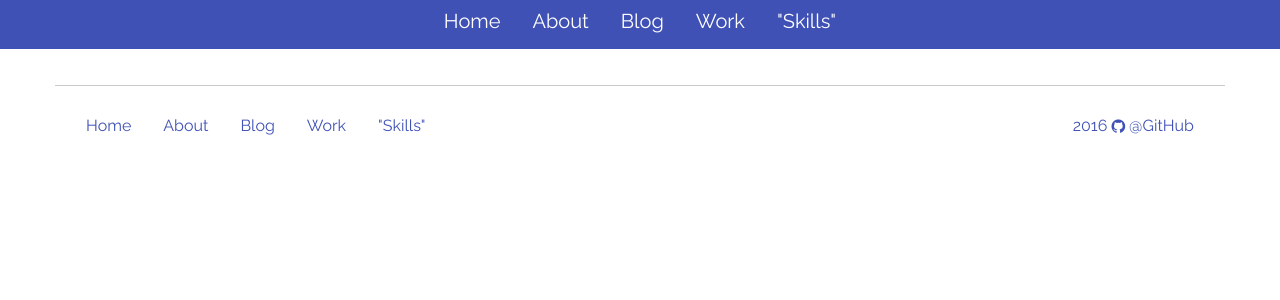
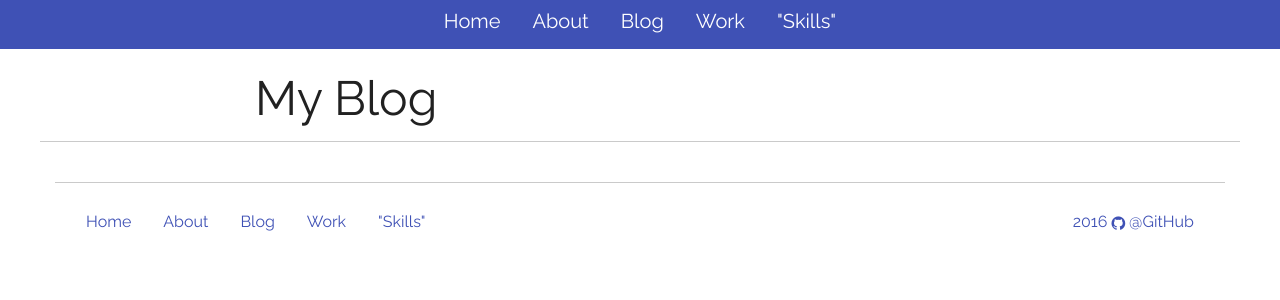
Before and after one commit to torleif-nielsen/torleif-nielsen.github.io, a Jekyll site: the page built from blog.html, in a window 1280 px wide. Shown: the top 300 px of the page. Built offline with Jekyll 4.4.1, drawn with Linux system fonts in a browser that asks for light colours; nearby versions of some CDN libraries.

Commit message:
Add layout file to support blog page.

```diff
--- /dev/null
+++ b/_layouts/blog.html
@@ -0,0 +1,18 @@
+---
+layout: default
+---
+<section role="main">
+  <div class="row">
+    <div class="small-10 small-offset-1 medium-8 medium-offset-2 columns">
+      <h1>{{ page.title }}</h1>
+    </div>
+    <div class="column row">
+      <hr>
+    </div>
+    <div class="row">
+      <div class="small-10 small-offset-1 medium-8 medium-offset-2 columns">
+        {{ content }}
+      </div>
+    </div>
+  </div>
+</section>
--- a/blog.html
+++ b/blog.html
@@ -1,6 +1,6 @@
 ---
-layout: default
+layout: blog
 permalink: /blog/
-title: Blog
+title: My Blog
 description: Stuff I think about.
 ---
--- a/css/app.css
+++ b/css/app.css
@@ -2633,6 +2633,7 @@ body {
   width: 100%;
   overflow-x: hidden;
   position: relative;
+  -webkit-backface-visibility: hidden;
           backface-visibility: hidden;
   -webkit-overflow-scrolling: auto; }
 
@@ -2655,6 +2656,7 @@ body {
   min-height: 100%;
   background: #FFFFFF;
   transition: transform 0.5s ease;
+  -webkit-backface-visibility: hidden;
           backface-visibility: hidden;
   z-index: 1;
   padding-bottom: 0.1px;
@@ -3486,6 +3488,7 @@ table.hover tr:nth-of-type(even):hover {
   -ms-transform: translateY(-100%);
       transform: translateY(-100%);
   transition-property: transform, opacity;
+  -webkit-backface-visibility: hidden;
           backface-visibility: hidden; }
 
 .slide-in-down.mui-enter.mui-enter-active {
@@ -3496,6 +3499,7 @@ table.hover tr:nth-of-type(even):hover {
   -ms-transform: translateX(-100%);
       transform: translateX(-100%);
   transition-property: transform, opacity;
+  -webkit-backface-visibility: hidden;
           backface-visibility: hidden; }
 
 .slide-in-left.mui-enter.mui-enter-active {
@@ -3506,6 +3510,7 @@ table.hover tr:nth-of-type(even):hover {
   -ms-transform: translateY(100%);
       transform: translateY(100%);
   transition-property: transform, opacity;
+  -webkit-backface-visibility: hidden;
           backface-visibility: hidden; }
 
 .slide-in-up.mui-enter.mui-enter-active {
@@ -3516,6 +3521,7 @@ table.hover tr:nth-of-type(even):hover {
   -ms-transform: translateX(100%);
       transform: translateX(100%);
   transition-property: transform, opacity;
+  -webkit-backface-visibility: hidden;
           backface-visibility: hidden; }
 
 .slide-in-right.mui-enter.mui-enter-active {
@@ -3526,6 +3532,7 @@ table.hover tr:nth-of-type(even):hover {
   -ms-transform: translateY(0);
       transform: translateY(0);
   transition-property: transform, opacity;
+  -webkit-backface-visibility: hidden;
           backface-visibility: hidden; }
 
 .slide-out-down.mui-leave.mui-leave-active {
@@ -3536,6 +3543,7 @@ table.hover tr:nth-of-type(even):hover {
   -ms-transform: translateX(0);
       transform: translateX(0);
   transition-property: transform, opacity;
+  -webkit-backface-visibility: hidden;
           backface-visibility: hidden; }
 
 .slide-out-right.mui-leave.mui-leave-active {
@@ -3546,6 +3554,7 @@ table.hover tr:nth-of-type(even):hover {
   -ms-transform: translateY(0);
       transform: translateY(0);
   transition-property: transform, opacity;
+  -webkit-backface-visibility: hidden;
           backface-visibility: hidden; }
 
 .slide-out-up.mui-leave.mui-leave-active {
@@ -3556,6 +3565,7 @@ table.hover tr:nth-of-type(even):hover {
   -ms-transform: translateX(0);
       transform: translateX(0);
   transition-property: transform, opacity;
+  -webkit-backface-visibility: hidden;
           backface-visibility: hidden; }
 
 .slide-out-left.mui-leave.mui-leave-active {
```
Lines whose indentation alone changed are shown as unchanged.
